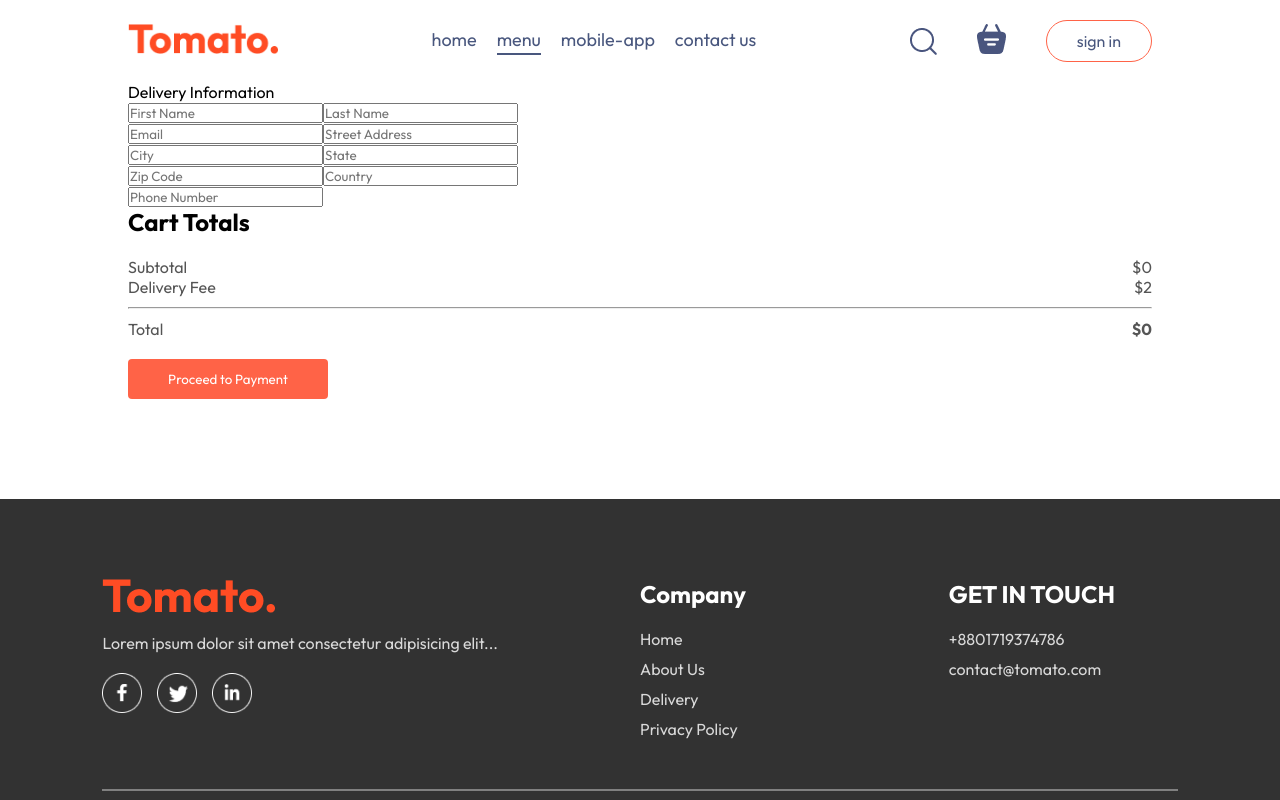
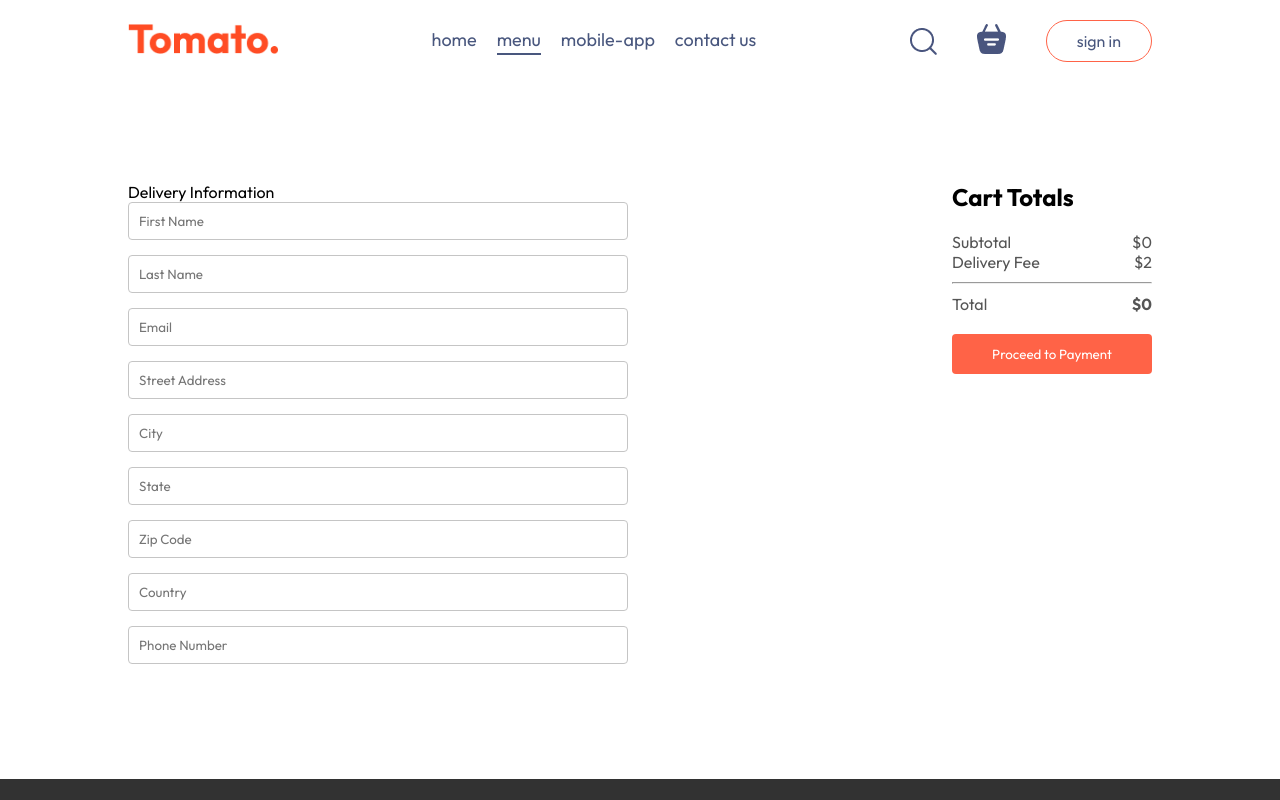
Before and after one commit to Ahsaan396/food-delivery-website, a React (Vite) app: page /order in a window 1280 px wide. Shown: the top 800 px of the page. Built offline with nearby package versions, Linux system fonts and the light colour scheme.

Commit message:
some design added

```diff
--- a/src/pages/PlaceOrder/PlaceOrder.css
+++ b/src/pages/PlaceOrder/PlaceOrder.css
@@ -0,0 +1,25 @@
+.place-order {
+    display: flex;
+    align-items: start;
+    justify-content: space-between;
+    gap: 50px;
+    margin-top: 100px;
+}
+.place-order-left {
+    width: 100%;
+    max-width: max(30%,500px);
+
+}
+.place-order-left title{
+    font-size: 30px;
+    font-weight: 600;
+    margin-bottom: 50px;
+}
+.place-order-left input{
+    margin-bottom: 15px;
+    width: 100%;
+    padding: 10px;
+    border: 1px solid #c5c5c5;
+    border-radius: 4px;
+    outline-color: tomato;
+}
--- a/src/pages/PlaceOrder/PlaceOrder.jsx
+++ b/src/pages/PlaceOrder/PlaceOrder.jsx
@@ -25,9 +25,10 @@
         <div className="multi-fields">
           <input type="text" placeholder="Zip Code" />
           <input type="text" placeholder="Country" />
+          <input type="text" placeholder="Phone Number" />
         </div>
       </div>
-      <input type="text" placeholder="Phone Number" />
+
       <div className="place-order-right">
       <div className="cart-total">
           <h2>Cart Totals</h2>
```
